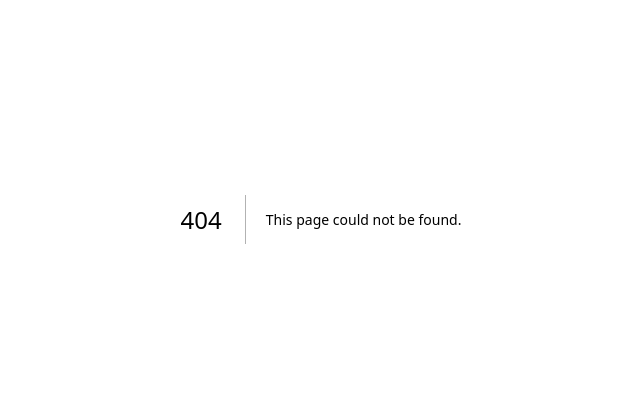
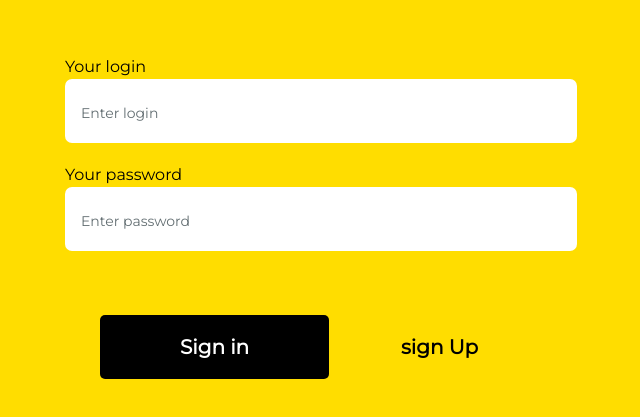
Before and after one commit to Enestacy/ogetto-frontend, a Next.js app in the folder oggetto/: page /registration in a window 1280 px wide. Before the commit this address had no page. Shown: the part 181-598 px from the top of the page, without its empty margins (319-959 px from the left). Built offline with nearby package versions, Linux system fonts and the light colour scheme.

Commit message:
feat: add registrations

```diff
--- /dev/null
+++ b/oggetto/pages/registration/index.tsx
@@ -0,0 +1,6 @@
+import { Registration } from "../../src/components/Registration"
+
+export default function RegistrationNext() {
+    const t = 0
+    return (<Registration />)
+}
--- /dev/null
+++ b/oggetto/src/components/Registration.tsx
@@ -0,0 +1,83 @@
+import { Box, Button, Container, Flex, Input, Spinner, Text } from "@chakra-ui/react"
+import { useRouter } from "next/router"
+import { useState } from "react"
+
+export const Registration = () => {
+    const [login, setLogin] = useState('')
+    const [password, setPassword] = useState('')
+    const [isError, setIsError] = useState(false)
+    const [isLoad, setIsLoad] = useState(false)
+    const router = useRouter()
+
+    const handleLoginChange = ({ target: { value } }: { target: { value: string } }) => {
+        setLogin(value)
+    }
+    const handlePasswordChange = ({ target: { value } }: { target: { value: string } }) => {
+        setPassword(value)
+    }
+
+    const checkLogin = () => {
+        const t = () => {
+            switch (login) {
+                case 'name':
+                    if (password === '123') return (true)
+                    return (false)
+                case 'admin':
+                    if (password === '123') return (true)
+                    return (false)
+                default:
+                    return (false);
+            }
+        }
+        setTimeout(() => {
+            setIsLoad(false)
+            if (t()) router.push('/')
+            if (!t()) {
+                setIsError(true)
+                setTimeout(() => setIsError(false), 3000)
+            }
+        }, 2000)
+    }
+
+    const handleSignInClick = async () => {
+        setIsLoad(true)
+        checkLogin()
+    }
+
+
+
+    return (
+        <Container variant={'registration'}>
+            <Flex flexDir={'column'} align={'center'} h={'100%'} justify={'center'}>
+                {isError && <Text color={'red'}>Error</Text>}
+                <Flex flexDir={'column'}>
+                    <Text>Your login</Text>
+                    <Input
+                        value={login}
+                        onChange={handleLoginChange}
+                        placeholder="Enter login">
+                    </Input>
+                </Flex>
+                <Flex flexDir={'column'}>
+                    <Text>Your password</Text>
+                    <Input
+                        type='password'
+                        value={password}
+                        onChange={handlePasswordChange}
+                        placeholder="Enter password">
+                    </Input>
+                </Flex>
+                <Flex flexDir={'row'} justify={'space-between'} mt={10}>
+                    <Button
+                        disabled={isLoad}
+                        onClick={handleSignInClick} w={'100%'} variant={'black'}>Sign in
+                        {isLoad && <Box ml={3}>
+                            <Spinner />
+                        </Box>}
+                    </Button>
+                    <Button w={'100%'} variant={'signUp'}>sign Up</Button>
+                </Flex>
+            </Flex>
+        </Container>
+    )
+}
```
